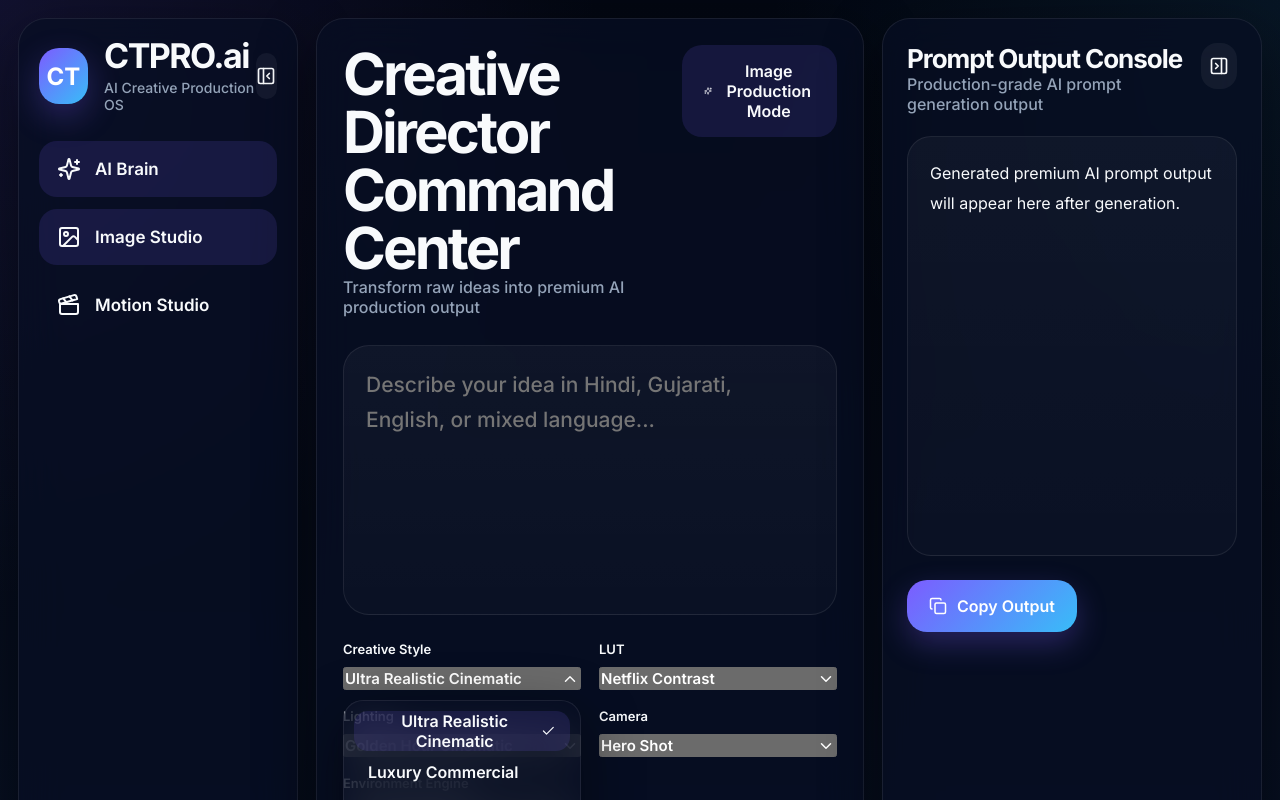
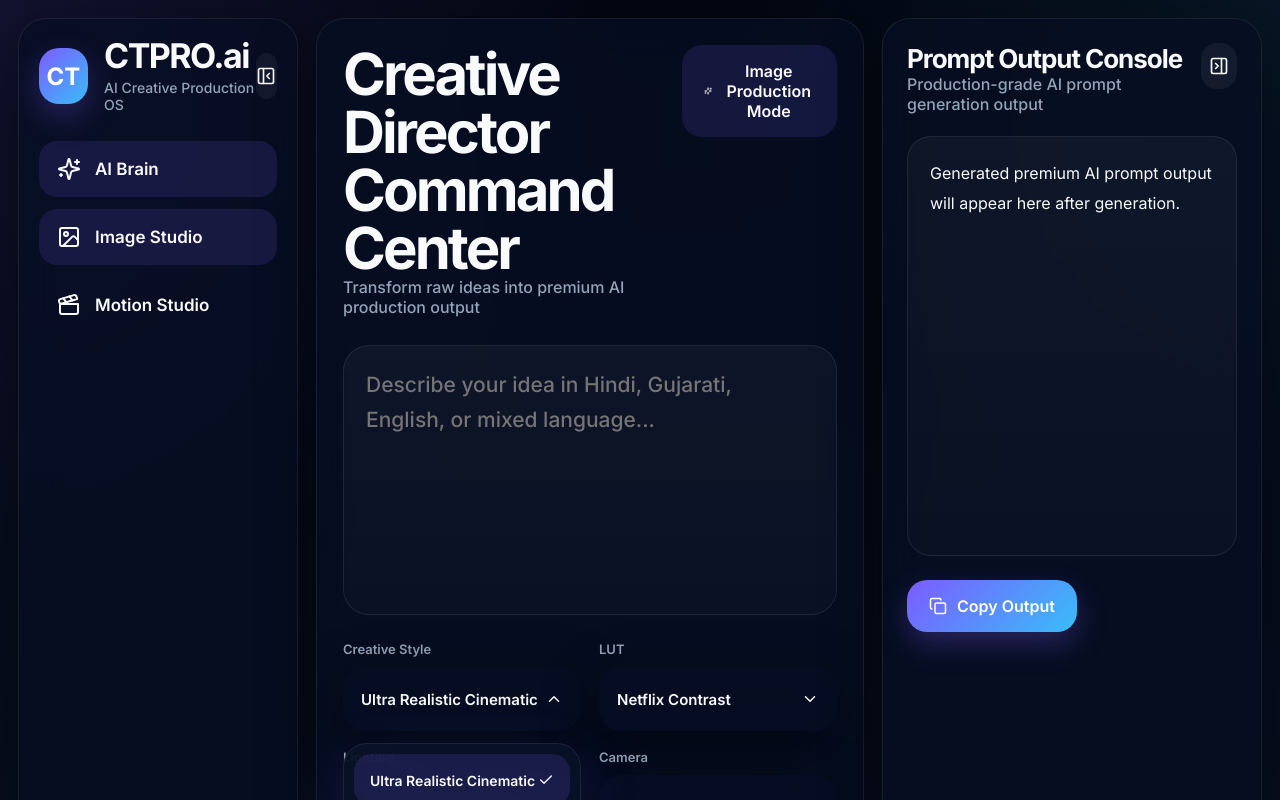
Before and after one commit to artfeltdesigning-sketch/PRO-FOUNDATION-SHELL, a Next.js app: page / in a window 1280 px wide. Both pictures are taken after a click on the button "Ultra Realistic Cinematic". Shown: the top 800 px of the page. Built offline with nearby package versions, Linux system fonts and the light colour scheme.

Commit message:
Update dropdown.tsx

```diff
--- a/components/dropdown.tsx
+++ b/components/dropdown.tsx
@@ -66,37 +66,44 @@ export default function Dropdown({
         position: "relative"
       }}
     >
-      <label
+      <div
         style={{
-          display: "block",
-          marginBottom: 10,
           fontSize: 13,
           fontWeight: 600,
           color:
-            "var(--text-secondary)"
+            "var(--muted)",
+          marginBottom: 10
         }}
       >
         {label}
-      </label>
+      </div>
 
       <button
         type="button"
-        className="premium-select"
         onClick={() =>
           setOpen(!open)
         }
+        className="glass"
         style={{
           width: "100%",
+          minHeight: 64,
+          padding:
+            "0 18px",
+          border: "none",
           display: "flex",
+          alignItems:
+            "center",
           justifyContent:
             "space-between",
-          alignItems: "center"
+          borderRadius: 22,
+          color:
+            "var(--text)"
         }}
       >
         <span
           style={{
-            fontWeight: 600,
-            fontSize: 15
+            fontSize: 15,
+            fontWeight: 600
           }}
         >
           {value}
@@ -109,7 +116,7 @@ export default function Dropdown({
               ? "rotate(180deg)"
               : "rotate(0deg)",
             transition:
-              "0.2s ease"
+              "0.25s ease"
           }}
         />
       </button>
@@ -120,17 +127,21 @@ export default function Dropdown({
           style={{
             position:
               "absolute",
-            top: "calc(100% + 10px)",
+            top: "calc(100% + 12px)",
             left: 0,
             width: "100%",
-            borderRadius: 20,
+            zIndex: 9999,
             padding: 10,
-            zIndex: 999
+            borderRadius: 24,
+            background:
+              "var(--panel-strong)",
+            boxShadow:
+              "0 20px 60px rgba(124,92,255,0.18)"
           }}
         >
           <div
             style={{
-              maxHeight: 260,
+              maxHeight: 280,
               overflowY:
                 "auto",
               display: "flex",
@@ -140,7 +151,12 @@ export default function Dropdown({
             }}
           >
             {options.map(
-              (option) => (
+              (option) => {
+                const active =
+                  option ===
+                  value;
+
+                return (
                   <button
                     key={option}
                     type="button"
@@ -153,40 +169,40 @@ export default function Dropdown({
                       );
                     }}
                     style={{
-                    height: 50,
+                      minHeight: 52,
                       border:
                         "none",
-                    borderRadius: 14,
-                    background:
-                      value ===
-                      option
-                        ? "rgba(124,92,255,0.14)"
-                        : "transparent",
-                    color:
-                      "var(--text)",
+                      borderRadius: 18,
+                      padding:
+                        "0 16px",
                       display:
                         "flex",
                       alignItems:
                         "center",
                       justifyContent:
                         "space-between",
-                    padding:
-                      "0 14px",
-                    fontWeight: 600
+                      background:
+                        active
+                          ? "rgba(124,92,255,0.16)"
+                          : "transparent",
+                      color:
+                        "var(--text)",
+                      fontWeight: 600,
+                      fontSize: 14
                     }}
                   >
                     <span>
                       {option}
                     </span>
 
-                  {value ===
-                    option && (
+                    {active && (
                       <Check
                         size={16}
                       />
                     )}
                   </button>
-              )
+                );
+              }
             )}
           </div>
         </div>
```
Lines whose indentation alone changed are shown as unchanged.
